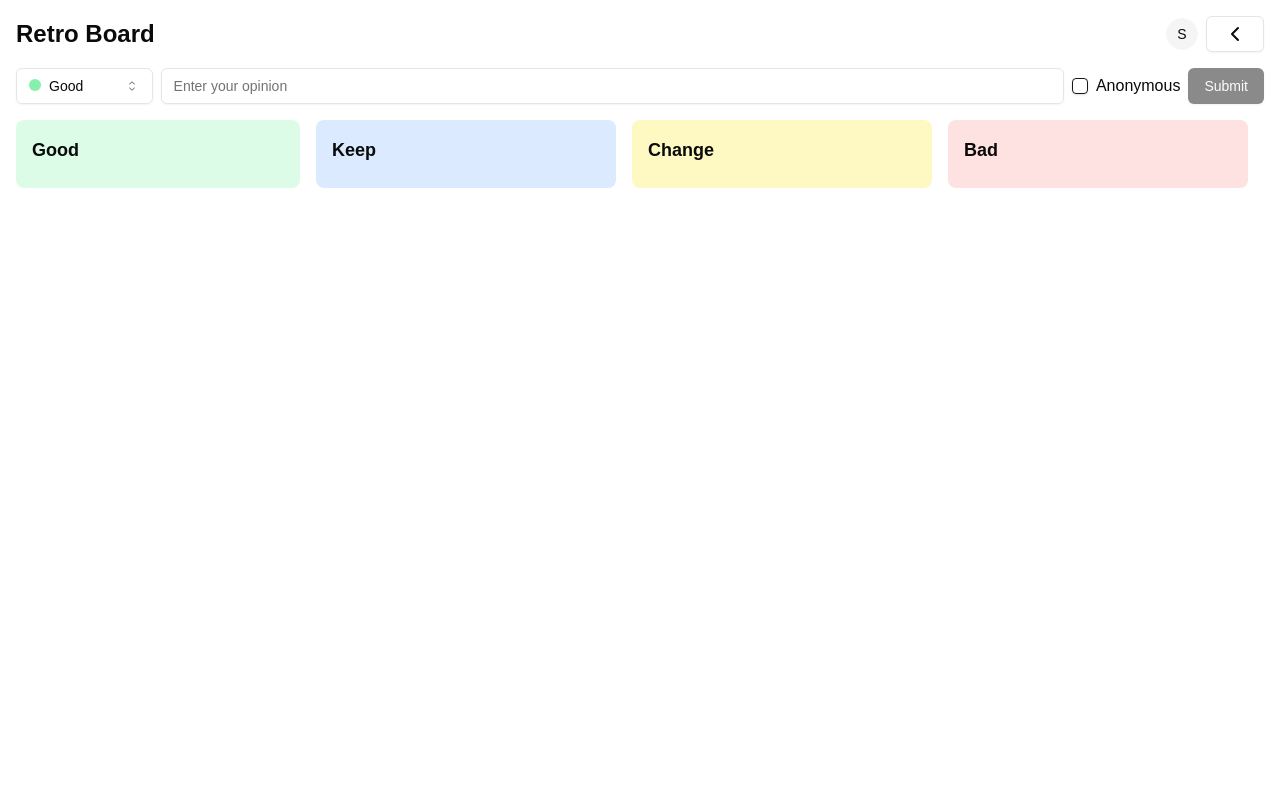
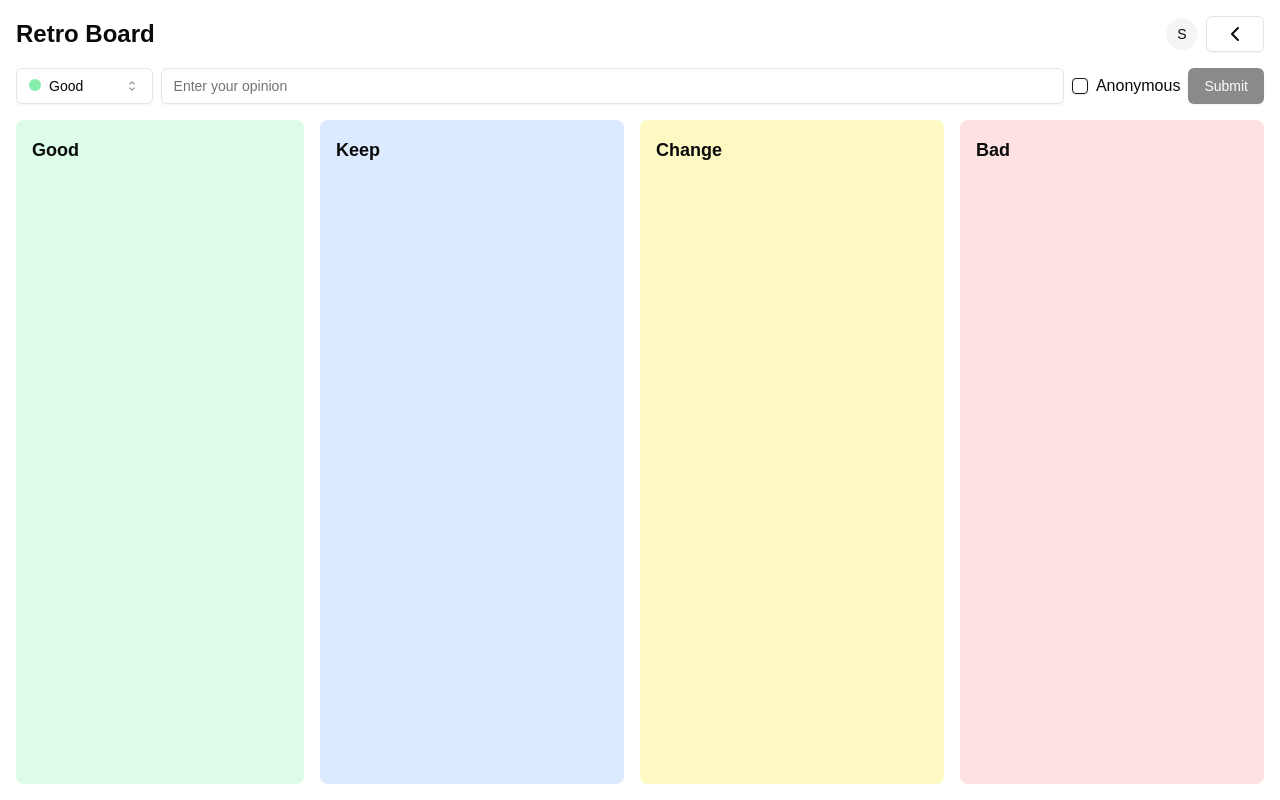
Before and after one commit to CcCoffee/retro-board, a Next.js app in the folder ui/: page / in a window 1280 px wide. Built offline with nearby package versions, Linux system fonts and the light colour scheme; sample sign-in values are in the browser's storage.

Commit message:
修复滚动条无法100%高度的bug

```diff
--- a/ui/package.json
+++ b/ui/package.json
@@ -30,6 +30,7 @@
     "react": "^18",
     "react-day-picker": "^8.10.1",
     "react-dom": "^18",
+    "retro-board": "file:",
     "tailwind-merge": "^2.5.2",
     "tailwindcss-animate": "^1.0.7"
   },
--- a/ui/src/app/globals.css
+++ b/ui/src/app/globals.css
@@ -9,6 +9,10 @@ body {
 @layer utilities {
   .text-balance {
     text-wrap: balance;
+  }
+
+  [data-radix-scroll-area-viewport] > div {
+    height: 100% !important;
   }
 }
 
--- a/ui/src/app/page.tsx
+++ b/ui/src/app/page.tsx
@@ -295,7 +295,7 @@ export default function RetroBoard() {
           </div>
           <div className="flex flex-1 overflow-hidden">
             <ScrollArea className="flex-1 mr-4">
-              <div className="grid grid-cols-4 gap-4 h-full pr-4">
+              <div className="grid grid-cols-4 gap-4 h-full">
                 {typesInfo.map((column, index) => (
                   <div key={column.id} className={`${column.color} p-4 rounded-lg overflow-auto ${index === 0 ? 'ml-4' : ''}`}>
                     <h3 className="text-lg font-bold mb-2 font-heading">{column.title}</h3>
@@ -377,9 +377,9 @@ export default function RetroBoard() {
               </div>
             </ScrollArea>
             {isSidebarOpen && (
-              <ScrollArea className="w-[300px] pl-1 pr-4">
+              <ScrollArea className="w-[300px] pr-4">
                 <h3 className="text-lg font-bold mb-2 font-heading">Action Items</h3>
-                <div className="mb-4">
+                <div className="mb-4 px-1">
                   <Label htmlFor="assignee">Assignee</Label>
                   <Popover open={openAssignee} onOpenChange={setOpenAssignee}>
                     <PopoverTrigger asChild>
```
Also changed, not shown: 1 other file (tests, documents, lock files or other folders).
